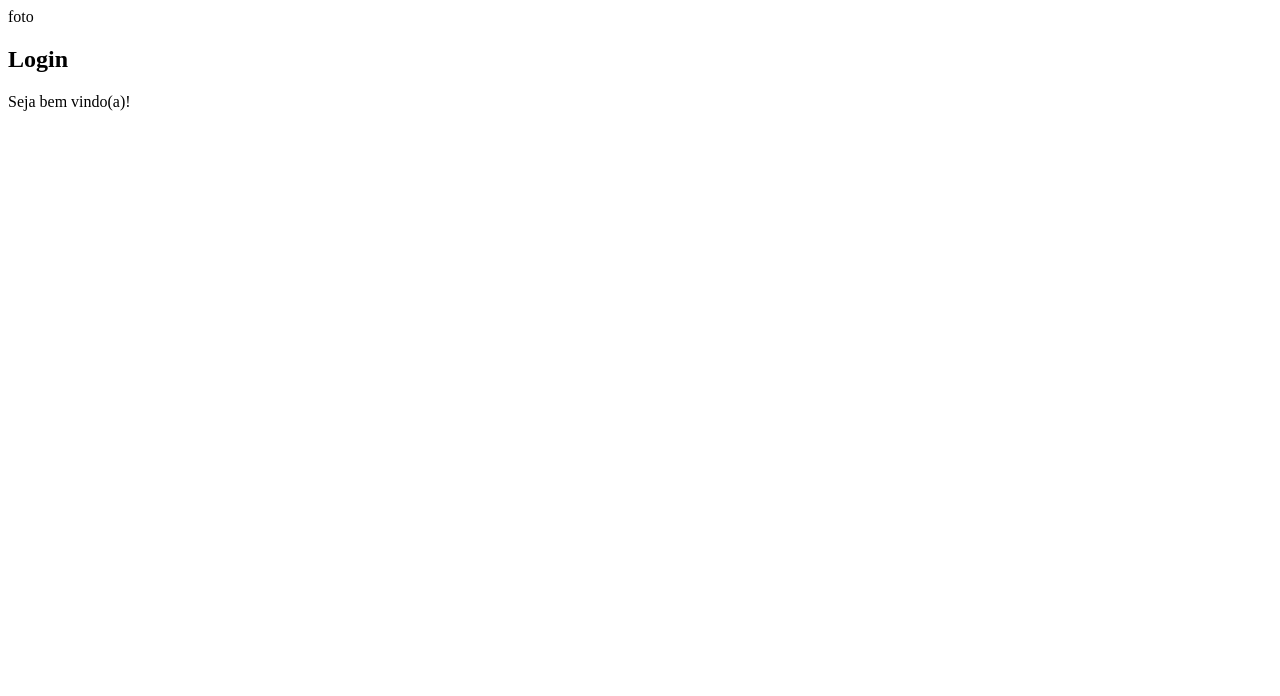
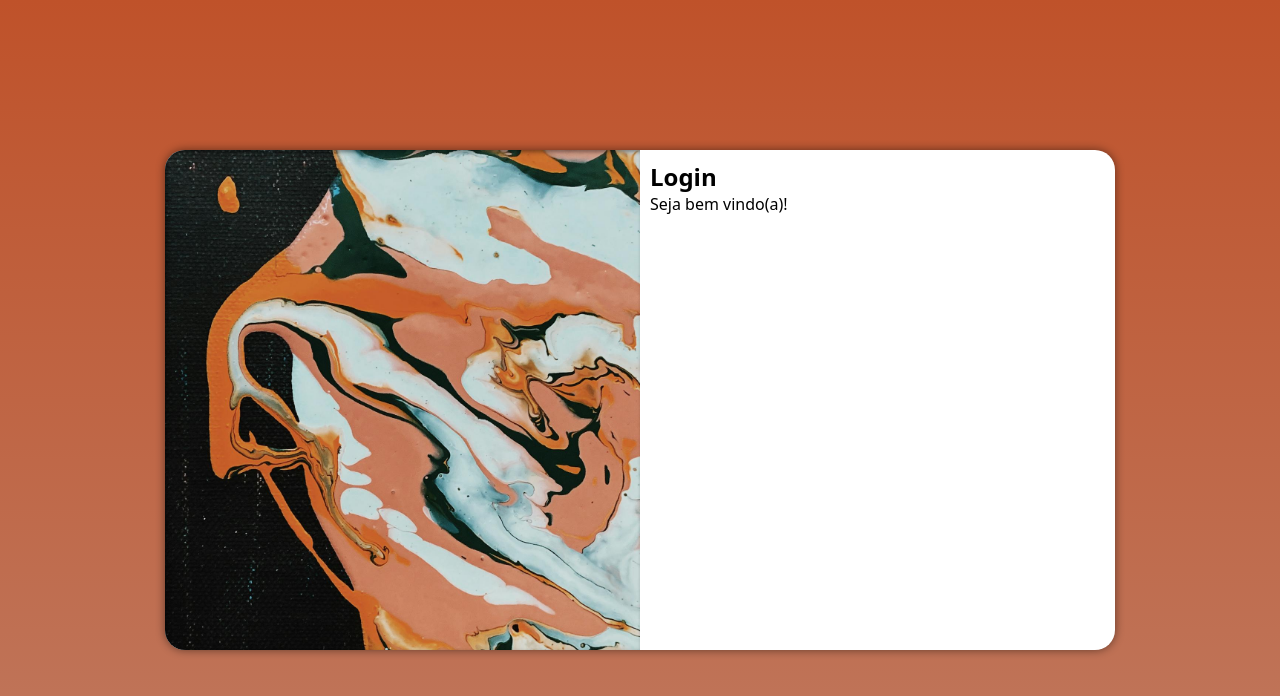
Before and after one commit to MatheusBesson/projeto-login, a plain HTML site: page index.html in a window 1280 px wide. Drawn offline with Linux system fonts and the light colour scheme.

Commit message:
media query para telas tablet e maiores

```diff
--- /dev/null
+++ b/estilos/media-query.css
@@ -0,0 +1,57 @@
+@charset "UTF-8";
+
+@media screen and (min-width: 768px) and (max-width: 992px) {
+
+    body {
+        background-image: linear-gradient(to top, #BF785E, #BF522A);
+    }
+
+
+    section#login {
+        width: 80vw;
+
+
+
+
+        div#imagem {
+            float: left;
+            width: 30%;
+            height: 100%;
+
+            background-position: center top;
+        }
+    }
+
+
+
+    section#login > div#formulario {
+        border: 1px solid blue;
+        width: 70%;
+        float: right;
+    }
+}
+
+@media screen and (min-width: 992px) {
+
+    body {
+        background-image: linear-gradient(to top, #BF785E, #BF522A);
+    }
+
+
+    section#login {
+        width: 950px;
+
+
+        div#imagem {
+            float: left;
+            width: 50%;
+            height: 100%;
+
+        }
+    }
+
+    section#login > div#formulario {
+        float: right;
+        width: 50%;
+    }
+}
--- a/estilos/style.css
+++ b/estilos/style.css
@@ -1 +1,62 @@
 @charset "UTF-8";
+
+/*Mobile First*/
+
+* {
+    font-family: system-ui, -apple-system, BlinkMacSystemFont, 'Segoe UI', Roboto, Oxygen, Ubuntu, Cantarell, 'Open Sans', 'Helvetica Neue', sans-serif;
+    padding: 0px;
+    margin: 0px;
+    box-sizing: border-box;
+}
+
+html, body {
+    background-color: #BF522A;
+    width: 100vw;
+    height: 100vh;
+
+}
+
+main {
+    position: relative;
+    width: 100vw;
+    height: 100vh;
+}
+
+section#login {
+    position: absolute;
+    top: 50%;
+    left: 50%;
+    transform: translate(-50%, -50%); /*ajustando no meio da tela*/
+    overflow: hidden;
+
+    background-color: white;
+    width: 250px;
+    height: 500px;
+    border-radius: 20px;
+
+    box-shadow: 0px 0px 10px rgba(0, 0, 0, 0.493);
+
+    transition: width 0.3s, height 0.3s;
+    transition-timing-function: ease; /*transição mais suavizada*/
+
+    div#imagem {
+        display: block;
+        background: url(../imagens/background-full.jpg);
+        height: 200px;
+        background-size: cover;
+        background-repeat: no-repeat;
+        background-position: left top;
+
+        box-shadow: inset 2px 2px 4px rgba(0, 0, 0, 0.432);
+
+    }
+
+}
+
+section#login > div#formulario {
+    display: block;
+    padding: 10px;
+
+
+
+}
--- a/index.html
+++ b/index.html
@@ -5,14 +5,15 @@
     <meta name="viewport" content="width=device-width, initial-scale=1.0">
     <title>Login</title>
     <link rel="stylesheet" href="estilos/style.css">
+    <link rel="stylesheet" href="estilos/media-query.css">
 </head>
 <body>
     <main>
         <section id="login">
             <div id="imagem">
-                foto
+
             </div>
-            <div id="formulário">
+            <div id="formulario">
                 <h1>Login</h1>
                 <p>Seja bem vindo(a)!</p>
                 <form action="login.php" method="post">
```
